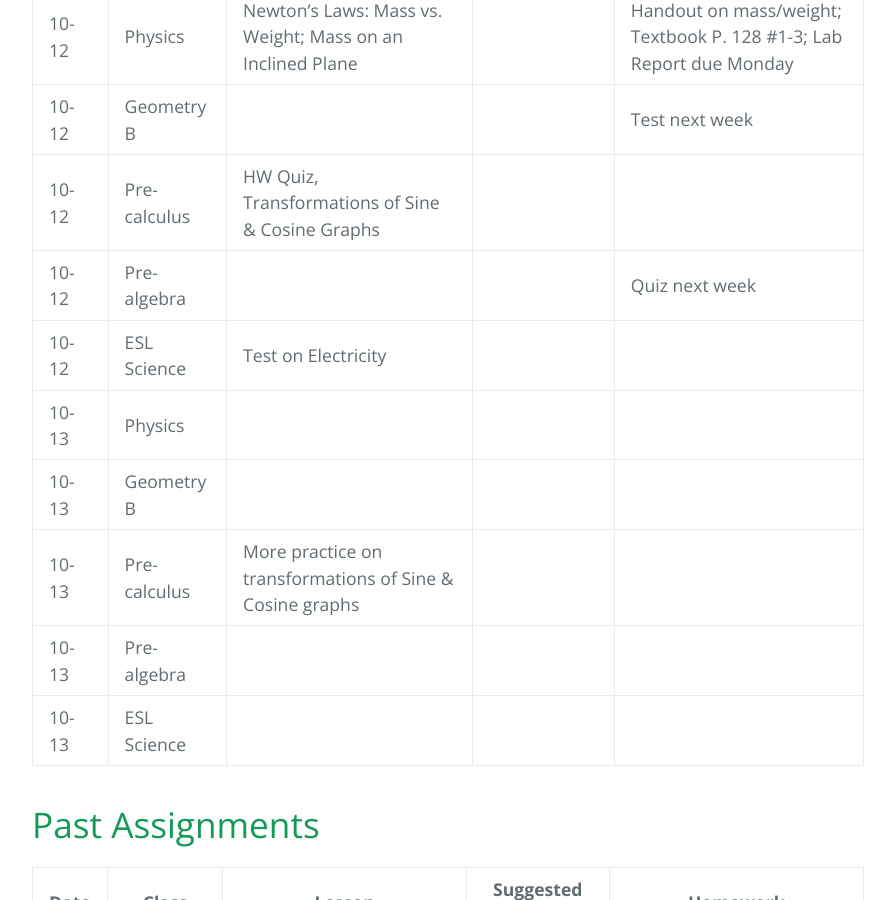
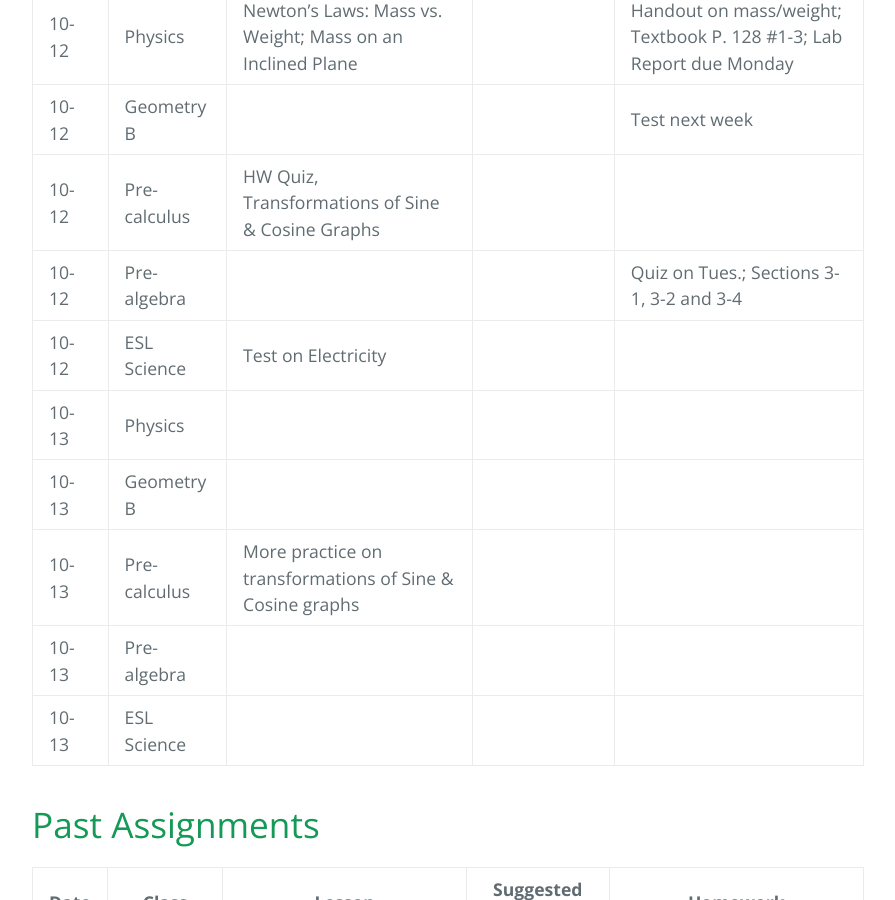
Before and after one commit to gpayoo/gpayoo, a Jekyll site: the page built from index.md, in a window 1280 px wide and 900 px high, scrolled down 650 px. Shown: the whole window, without its empty margins (192-1087 px from the left). Built offline with Jekyll 4.4.1, drawn with Linux system fonts in a browser that asks for light colours; our own code applies the rules of GitHub Pages for plain Markdown files.

Commit message:
Update index.md

```diff
--- a/index.md
+++ b/index.md
@@ -13,7 +13,7 @@ layout: default
 | 10-12 | Physics | Newton's Laws: Mass vs. Weight; Mass on an Inclined Plane | | Handout on mass/weight; Textbook P. 128 #1-3; Lab Report due Monday
 | 10-12 | Geometry B |   | |  Test next week|
 | 10-12 | Pre-calculus | HW Quiz, Transformations of Sine & Cosine Graphs| |
-| 10-12 | Pre-algebra |  | | Quiz next week
+| 10-12 | Pre-algebra |  | | Quiz on Tues.; Sections 3-1, 3-2 and 3-4
 | 10-12 | ESL Science | Test on Electricity|  |
 | 10-13 | Physics |  | |
 | 10-13 | Geometry B |   | |  |
```
